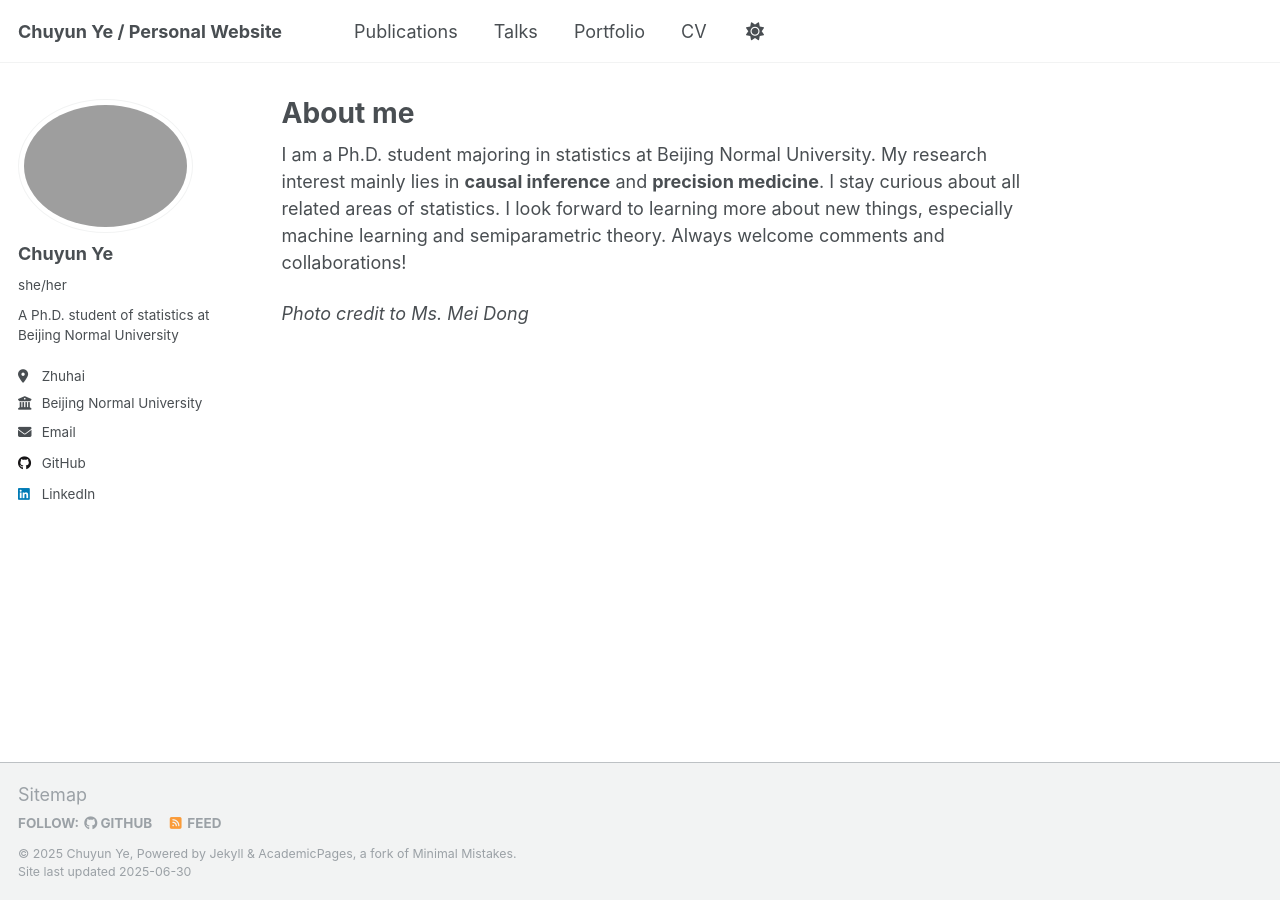
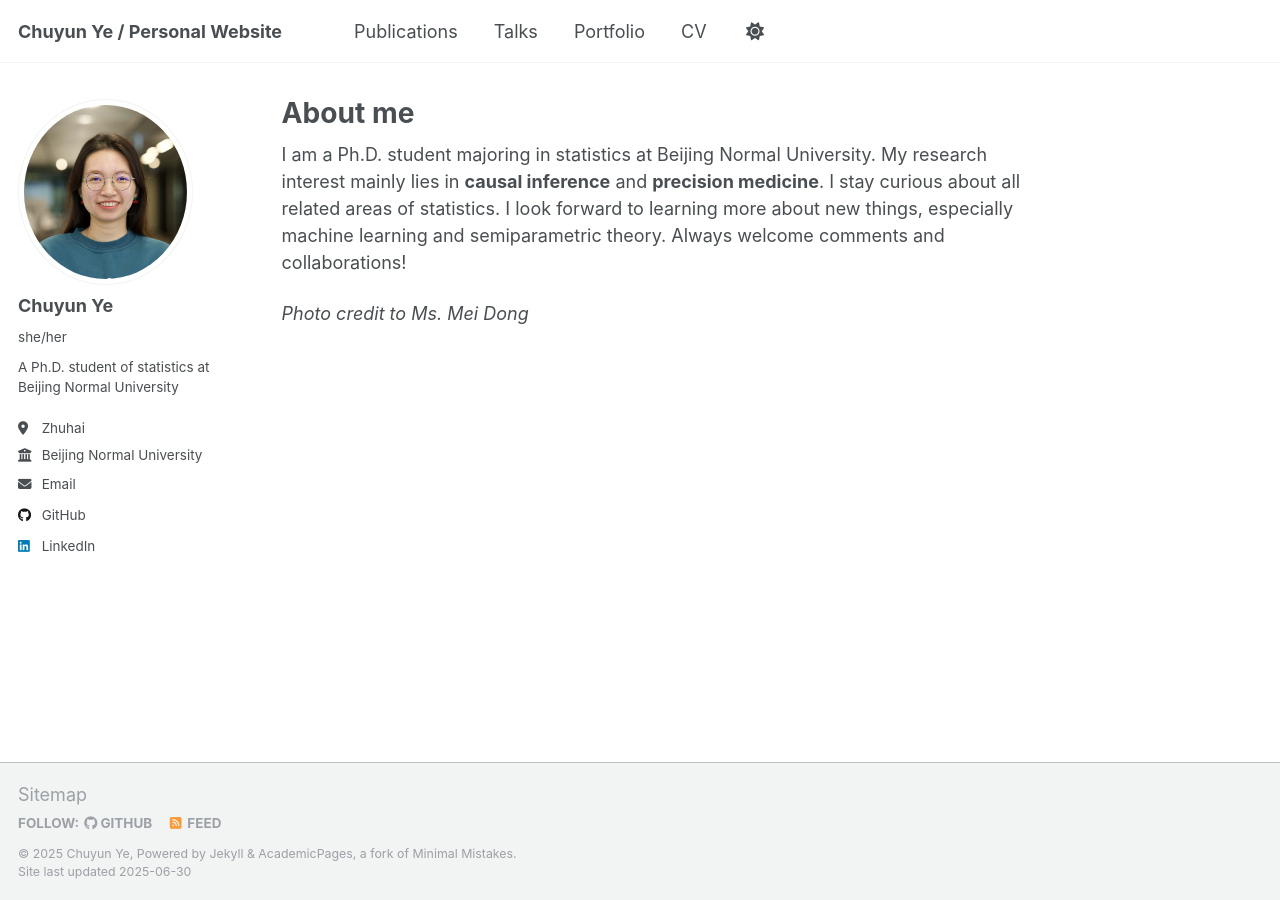
Before and after one commit to ChuyunYe/ChuyunYe.github.io, a Jekyll site: the page built from _pages/about.md, in a window 1280 px wide. Built offline with Jekyll 4.4.1, drawn with Linux system fonts in a browser that asks for light colours.

Commit message:
Update _config.yml

```diff
--- a/_config.yml
+++ b/_config.yml
@@ -22,7 +22,7 @@ repository               : "chuyunye/chuyunye.github.io"
 #               Additional customization can be done by editing /_includes/author-profile.html
 author:
   # Biographic information
-  avatar           : "Photo_MD_1.JPG"
+  avatar           : "Photo_MD_3.jpg"
   name             : "Chuyun Ye"
   pronouns         : "she/her"
   bio              : "A Ph.D. student of statistics at Beijing Normal University"
```
